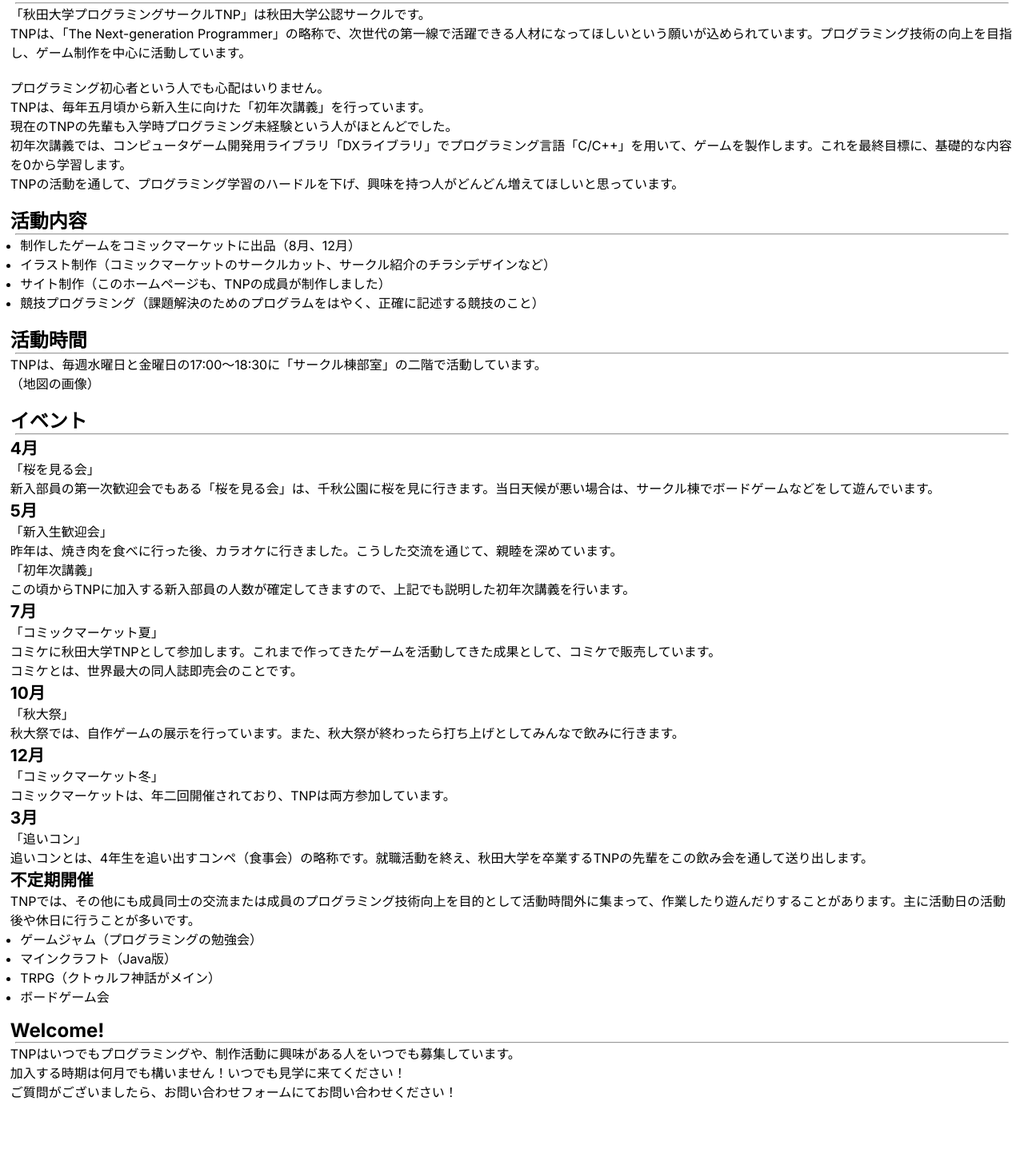
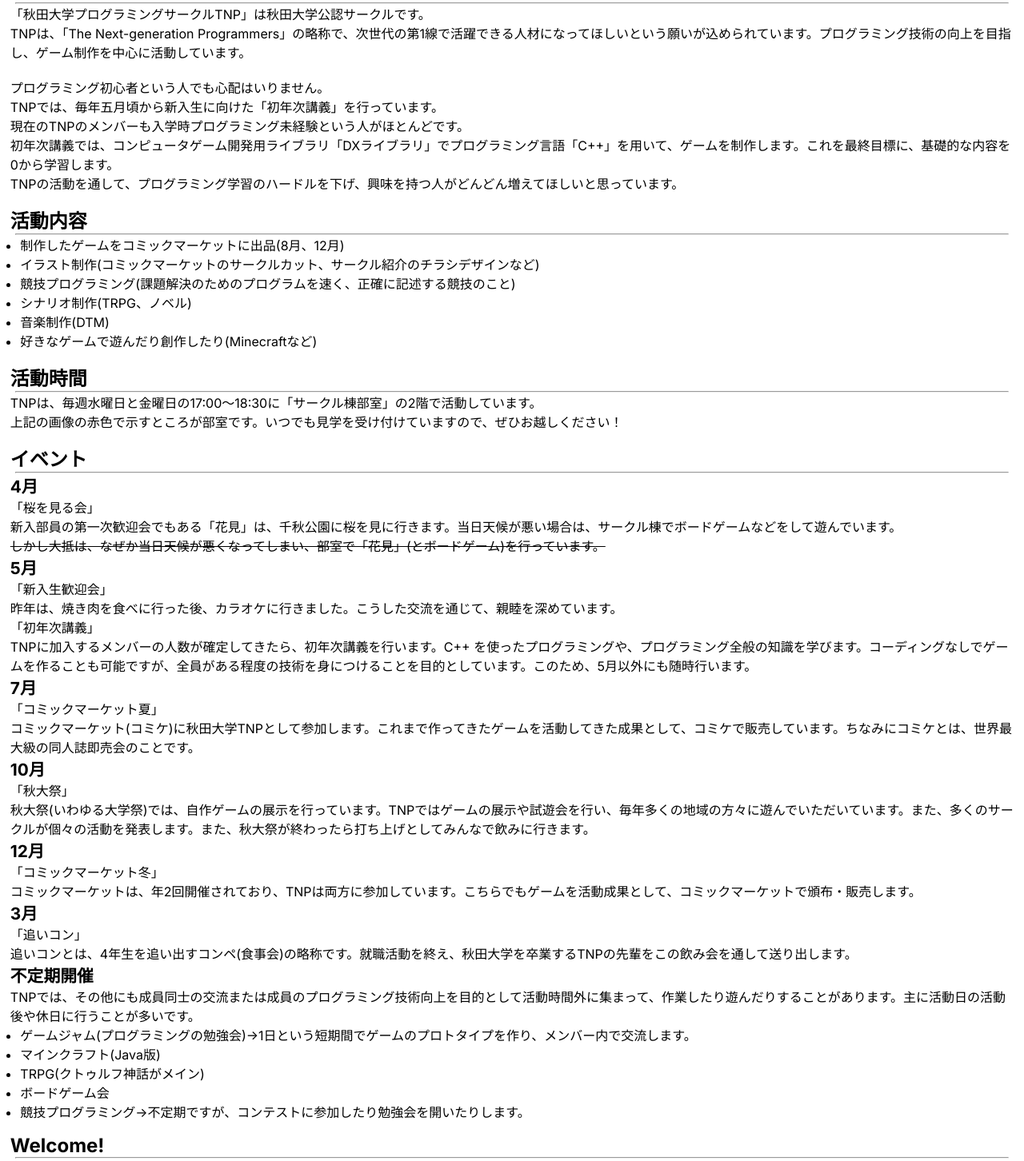
Before and after one commit to TNP-Coop-Homepage/tnp-homepage, a Next.js app: page /about in a window 1280 px wide. Shown: the part 126-1578 px from the top of the page at 80% size. Before the commit the page ends 1532 px from the top, so only its background shows below. Built offline with nearby package versions, Linux system fonts and the light colour scheme.

Commit message:
Adjust text
mainと整合性を取ったテキストに変更

```diff
--- a/src/app/about/page.tsx
+++ b/src/app/about/page.tsx
@@ -13,19 +13,19 @@
                     「秋田大学プログラミングサークルTNP」は秋田大学公認サークルです。
                 </p>
                 <p>
-                    TNPは、「The Next-generation Programmer」の略称で、次世代の第一線で活躍できる人材になってほしいという願いが込められています。プログラミング技術の向上を目指し、ゲーム制作を中心に活動しています。
+                    TNPは、「The Next-generation Programmers」の略称で、次世代の第1線で活躍できる人材になってほしいという願いが込められています。プログラミング技術の向上を目指し、ゲーム制作を中心に活動しています。
                 </p><br />
                 <p>
                     プログラミング初心者という人でも心配はいりません。
                 </p>
                 <p>
-                    TNPは、毎年五月頃から新入生に向けた「初年次講義」を行っています。
+                    TNPでは、毎年五月頃から新入生に向けた「初年次講義」を行っています。
                 </p>
                 <p>
-                    現在のTNPの先輩も入学時プログラミング未経験という人がほとんどでした。
+                    現在のTNPのメンバーも入学時プログラミング未経験という人がほとんどです。
                 </p>
                 <p>
-                    初年次講義では、コンピュータゲーム開発用ライブラリ「DXライブラリ」でプログラミング言語「C/C++」を用いて、ゲームを製作します。これを最終目標に、基礎的な内容を0から学習します。
+                    初年次講義では、コンピュータゲーム開発用ライブラリ「DXライブラリ」でプログラミング言語「C++」を用いて、ゲームを制作します。これを最終目標に、基礎的な内容を0から学習します。
                 </p>
                 <p>
                     TNPの活動を通して、プログラミング学習のハードルを下げ、興味を持つ人がどんどん増えてほしいと思っています。
@@ -35,20 +35,23 @@
                 <h2 className={styles.BodyHeader}>活動内容</h2>
                 <hr className={styles.HorizontalLine}></hr>
                 <ul className={styles.UnorderedList}>
-                    <li>制作したゲームをコミックマーケットに出品（8月、12月）</li>
-                    <li>イラスト制作（コミックマーケットのサークルカット、サークル紹介のチラシデザインなど）</li>
-                    <li>サイト制作（このホームページも、TNPの成員が制作しました）</li>
-                    <li>競技プログラミング（課題解決のためのプログラムをはやく、正確に記述する競技のこと）</li>
+                    <li>制作したゲームをコミックマーケットに出品(8月、12月)</li>
+                    <li>イラスト制作(コミックマーケットのサークルカット、サークル紹介のチラシデザインなど)</li>
+                    <li>競技プログラミング(課題解決のためのプログラムを速く、正確に記述する競技のこと)</li>
+                    <li>シナリオ制作(TRPG、ノベル)</li>
+                    <li>音楽制作(DTM)</li>
+                    <li>好きなゲームで遊んだり創作したり(Minecraftなど)</li>
                 </ul>
             </div>
             <div className={styles.ParagraphMargin}>
                 <h2 className={styles.BodyHeader}>活動時間</h2>
                 <hr className={styles.HorizontalLine}></hr>
                 <p>
-                    TNPは、毎週水曜日と金曜日の17:00～18:30に「サークル棟部室」の二階で活動しています。
+                    TNPは、毎週水曜日と金曜日の17:00～18:30に「サークル棟部室」の2階で活動しています。
                 </p>
                 <p>
-                    （地図の画像）
+                    <>{/*地図を載せる*/}</>
+                    上記の画像の赤色で示すところが部室です。いつでも見学を受け付けていますので、ぜひお越しください！
                 </p>
             </div>
             <div className={styles.ParagraphMargin}>
@@ -59,8 +62,10 @@
                     「桜を見る会」
                 </p>
                 <p>
-                    新入部員の第一次歓迎会でもある「桜を見る会」は、千秋公園に桜を見に行きます。当日天候が悪い場合は、サークル棟でボードゲームなどをして遊んでいます。
-
+                    新入部員の第一次歓迎会でもある「花見」は、千秋公園に桜を見に行きます。当日天候が悪い場合は、サークル棟でボードゲームなどをして遊んでいます。
+                </p>
+                <p>
+                    <strike>しかし大抵は、なぜか当日天候が悪くなってしまい、部室で「花見」(とボードゲーム)を行っています。</strike>
                 </p>
                 <h3 className={styles.BodySubHeader}>5月</h3>
                 <p>
@@ -73,48 +78,46 @@
                     「初年次講義」
                 </p>
                 <p>
-                    この頃からTNPに加入する新入部員の人数が確定してきますので、上記でも説明した初年次講義を行います。
+                    TNPに加入するメンバーの人数が確定してきたら、初年次講義を行います。C++ を使ったプログラミングや、プログラミング全般の知識を学びます。コーディングなしでゲームを作ることも可能ですが、全員がある程度の技術を身につけることを目的としています。このため、5月以外にも随時行います。
                 </p>
                 <h3 className={styles.BodySubHeader}>7月</h3>
                 <p>
                     「コミックマーケット夏」
                 </p>
                 <p>
-                    コミケに秋田大学TNPとして参加します。これまで作ってきたゲームを活動してきた成果として、コミケで販売しています。
-                </p>
-                <p>
-                    コミケとは、世界最大の同人誌即売会のことです。
+                    コミックマーケット(コミケ)に秋田大学TNPとして参加します。これまで作ってきたゲームを活動してきた成果として、コミケで販売しています。ちなみにコミケとは、世界最大級の同人誌即売会のことです。
                 </p>
                 <h3 className={styles.BodySubHeader}>10月</h3>
                 <p>
                     「秋大祭」
                 </p>
                 <p>
-                    秋大祭では、自作ゲームの展示を行っています。また、秋大祭が終わったら打ち上げとしてみんなで飲みに行きます。
+                    秋大祭(いわゆる大学祭)では、自作ゲームの展示を行っています。TNPではゲームの展示や試遊会を行い、毎年多くの地域の方々に遊んでいただいています。また、多くのサークルが個々の活動を発表します。また、秋大祭が終わったら打ち上げとしてみんなで飲みに行きます。
                 </p>
                 <h3 className={styles.BodySubHeader}>12月</h3>
                 <p>
                     「コミックマーケット冬」
                 </p>
                 <p>
-                    コミックマーケットは、年二回開催されており、TNPは両方参加しています。
+                    コミックマーケットは、年2回開催されており、TNPは両方に参加しています。こちらでもゲームを活動成果として、コミックマーケットで頒布・販売します。
                 </p>
                 <h3 className={styles.BodySubHeader}>3月</h3>
                 <p>
                     「追いコン」
                 </p>
                 <p>
-                    追いコンとは、4年生を追い出すコンペ（食事会）の略称です。就職活動を終え、秋田大学を卒業するTNPの先輩をこの飲み会を通して送り出します。
+                    追いコンとは、4年生を追い出すコンペ(食事会)の略称です。就職活動を終え、秋田大学を卒業するTNPの先輩をこの飲み会を通して送り出します。
                 </p>
                 <h3 className={styles.BodySubHeader}>不定期開催</h3>
                 <p>
                     TNPでは、その他にも成員同士の交流または成員のプログラミング技術向上を目的として活動時間外に集まって、作業したり遊んだりすることがあります。主に活動日の活動後や休日に行うことが多いです。
                 </p>
                 <ul className={styles.UnorderedList}>
-                    <li>ゲームジャム（プログラミングの勉強会）</li>
-                    <li>マインクラフト（Java版）</li>
-                    <li>TRPG（クトゥルフ神話がメイン）</li>
+                    <li>ゲームジャム(プログラミングの勉強会)-&gt;1日という短期間でゲームのプロトタイプを作り、メンバー内で交流します。</li>
+                    <li>マインクラフト(Java版)</li>
+                    <li>TRPG(クトゥルフ神話がメイン)</li>
                     <li>ボードゲーム会</li>
+                    <li>競技プログラミング-&gt;不定期ですが、コンテストに参加したり勉強会を開いたりします。</li>
                 </ul>
             </div>
             <div className={styles.ParagraphMargin}>
@@ -124,10 +127,7 @@
                     TNPはいつでもプログラミングや、制作活動に興味がある人をいつでも募集しています。
                 </p>
                 <p>
-                    加入する時期は何月でも構いません！いつでも見学に来てください！
-                </p>
-                <p>
-                    ご質問がございましたら、お問い合わせフォームにてお問い合わせください！
+                いつでも見学・加入を歓迎していますので、ご質問がございましたら、「Contact」ページのお問い合わせフォームにてお問い合わせください！
                 </p>
             </div>
         </div>
```
